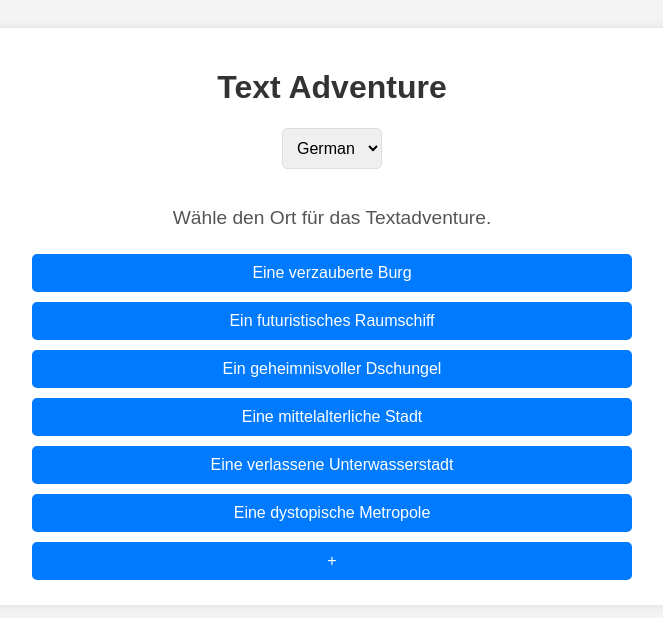
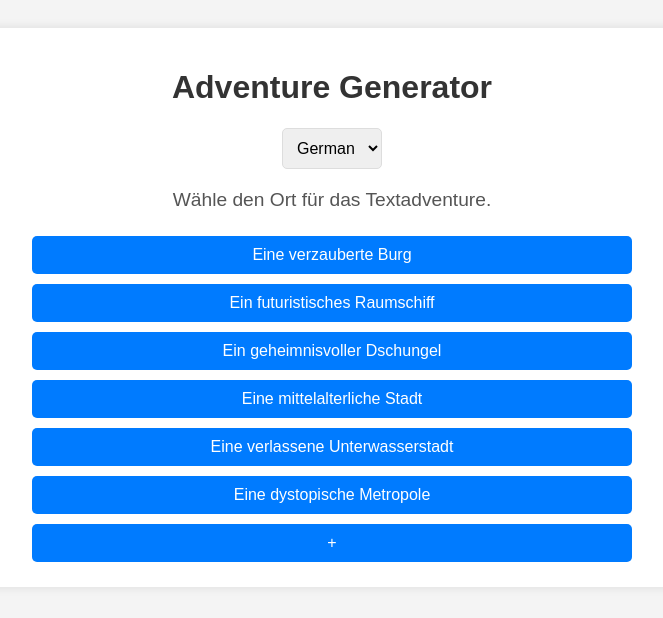
Before and after one commit to SvenSommer/llm_textadventure, a website: page public/index.html in a window 1280 px wide. Shown: the whole page, without its empty margins (308-971 px from the left). Drawn offline with Linux system fonts and the light colour scheme.

Commit message:
Update title and image display in index.html and index.js

```diff
--- a/public/index.html
+++ b/public/index.html
@@ -2,13 +2,13 @@
 <html>
 
 <head>
-    <title>Text Adventure</title>
+    <title>Adventure Generator</title>
     <link rel="stylesheet" type="text/css" href="style.css">
 </head>
 
 <body>
     <div class="container">
-        <h1>Text Adventure</h1>
+        <h1>Adventure Generator</h1>
         <div id="language-dropdown">
             <select id="language-select">
                 <option value="de">German</option>
@@ -20,11 +20,13 @@
         </div>
 
         <div id="story_summary" class="situation_summary"></div>
-        <img id="situation_image" class="situation_image" src="">
+        <div id="image_text" class="image_text">Click here to generate image</div> <!-- Clickable text element -->
+        <img id="situation_image" class="situation_image" style="display:none;" src=""> <!-- Initially hidden -->
         <div id="situation_summary" class="situation_summary"></div>
 
         <div id="options" class="options"></div>
         <button id="back-button" class="back-button">Go Back</button>
+
     </div>
     <script src="index.js"></script>
 </body>
--- a/public/index.js
+++ b/public/index.js
@@ -89,23 +89,31 @@ function updateSituation(situation) {
 }
 
 async function displaySituation(situation) {
-    // Textinhalt sofort anzeigen
-    const situationDiv = document.getElementById('situation_summary');
-    situationDiv.textContent = situation.situation_summary;
-    const storyDiv = document.getElementById('story_summary');
-    storyDiv.textContent = situation.story_summary;
+    // Display text content
+    document.getElementById('situation_summary').textContent = situation.situation_summary;
+    document.getElementById('story_summary').textContent = situation.story_summary;
 
-    // Bild nur laden, wenn situation.situation_image definiert ist
-    if (situation.situation_image !== undefined) {
-        const situationImage = document.getElementById('situation_image');
-        let imageurl = await generateImage(situation.situation_image);
-        console.log("imageurl", imageurl);
-        situationImage.src = imageurl;
-    }
+    // Set image text and click event
+    const imageTextElement = document.getElementById('image_text');
+    imageTextElement.textContent = situation.situation_image
+    imageTextElement.onclick = () => generateAndDisplayImage(situation.situation_image);
 
-    // Optionen anzeigen
+    // Display options
     displayOptions(situation.options);
 }
+
+async function generateAndDisplayImage(imageText) {
+    if (imageText) {
+        let imageurl = await generateImage(imageText);
+        console.log("imageurl", imageurl);
+        const situationImage = document.getElementById('situation_image');
+        situationImage.src = imageurl;
+        situationImage.style.display = 'block'; // Show the image
+    }
+}
+
+// The rest of your code...
+
 
 
 
```
